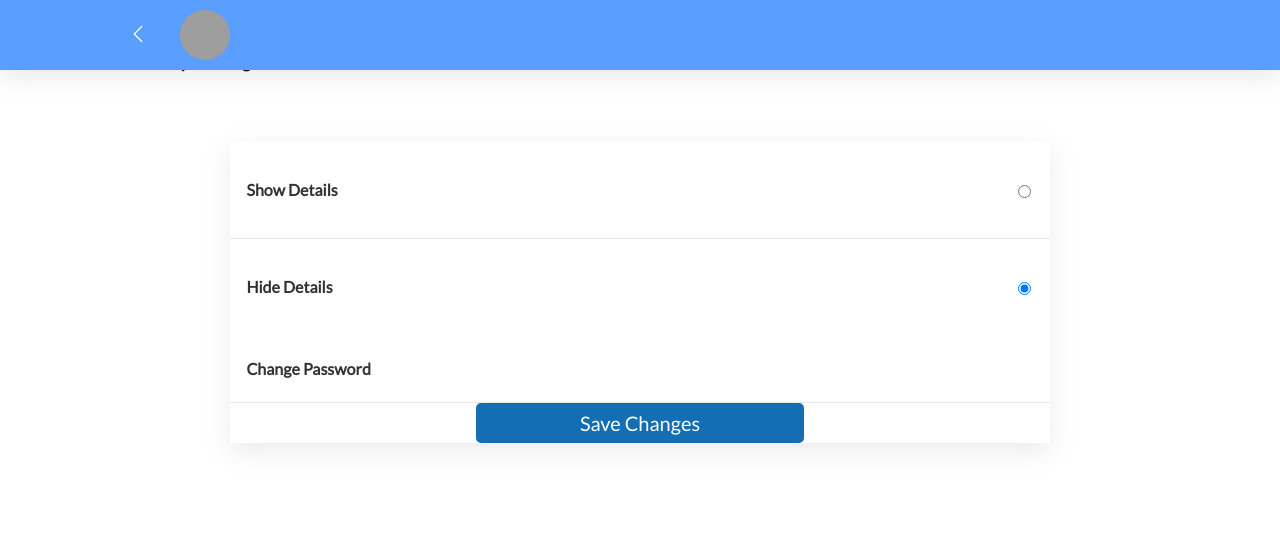
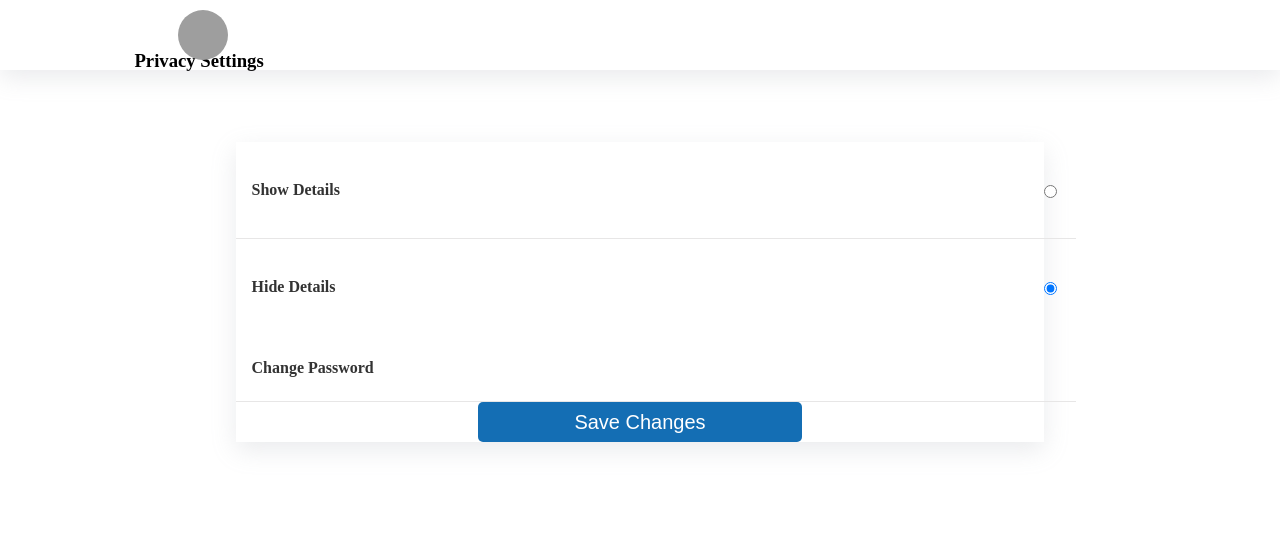
Before and after one commit to shikshartin-coder/storestreak, a Django app: page /customer-settings in a window 1280 px wide. Shown: the top 542 px of the page. Run offline with Django 3.2, Linux system fonts and the light colour scheme; a user stored in the database is signed in; tables that the repository leaves empty hold one stand-in row (values such as "Sample post"); some libraries are stand-ins or nearby versions; grey boxes are pictures that could not be loaded.

Commit message:
Add files via upload

```diff
--- a/management_system/static/css/customer/catalog_base/catalog_header.css
+++ b/management_system/static/css/customer/catalog_base/catalog_header.css
@@ -1,14 +1,4 @@
-* {
-    box-sizing: border-box;
-    font-family: 'Lato', sans-serif;
-}
 
-html,
-body {
-    margin: 0px;
-    padding: 0px;
-    font-family: 'Lato', sans-serif;
-}
 
 ul,
 li {
@@ -75,7 +65,7 @@ a{
     width: 100%;
     box-shadow: rgba(149, 157, 165, 0.2) 0px 8px 24px;
     height: 70px;
-        background: #5a9eff;
+        background: var(--primarycolor);;
 
 
 }
```
